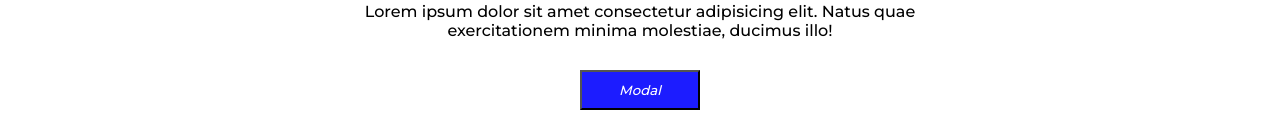
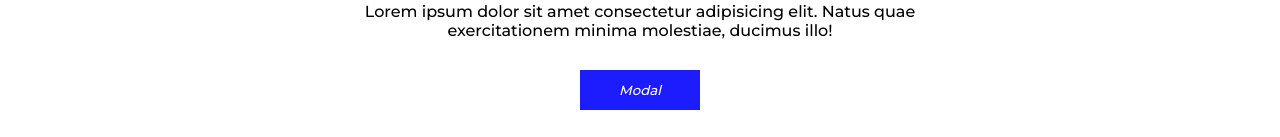
Before and after one commit to Andrey10150/Modal, a plain HTML site: page index.html in a window 1280 px wide. Shown: the part 887-1024 px from the top of the page. Drawn offline with Linux system fonts and the light colour scheme.

Commit message:
removed default border from buttons

```diff
--- a/css/style.css
+++ b/css/style.css
@@ -38,8 +38,9 @@ header p {
   margin-bottom: 30px;
 }
 
-.subscribe-section button {
+.subscribe-section .modal-btn {
   font-style: italic;
+  border: none;
 }
 
 .subscribe-section button {
@@ -106,4 +107,5 @@ header p {
   height: 40px;
   color: white;
   background: #1c1cff;
+  border: none;
 }
```
